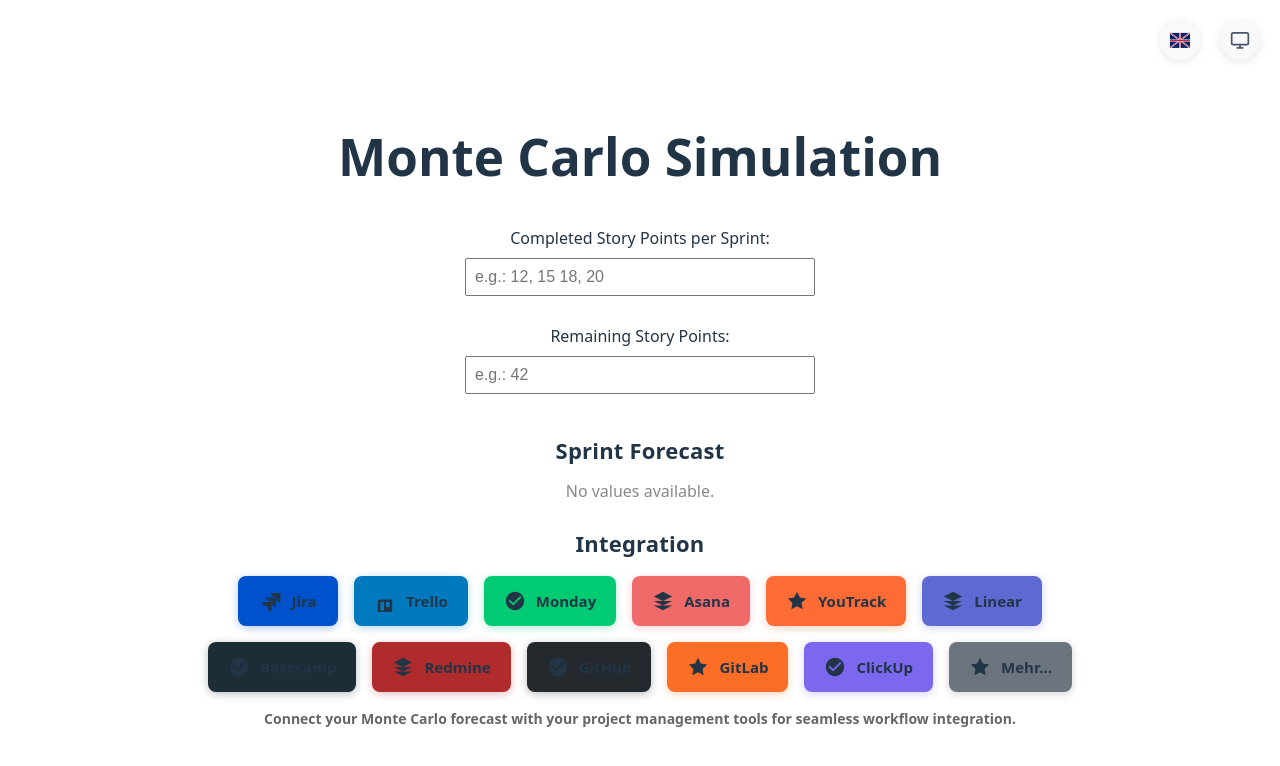
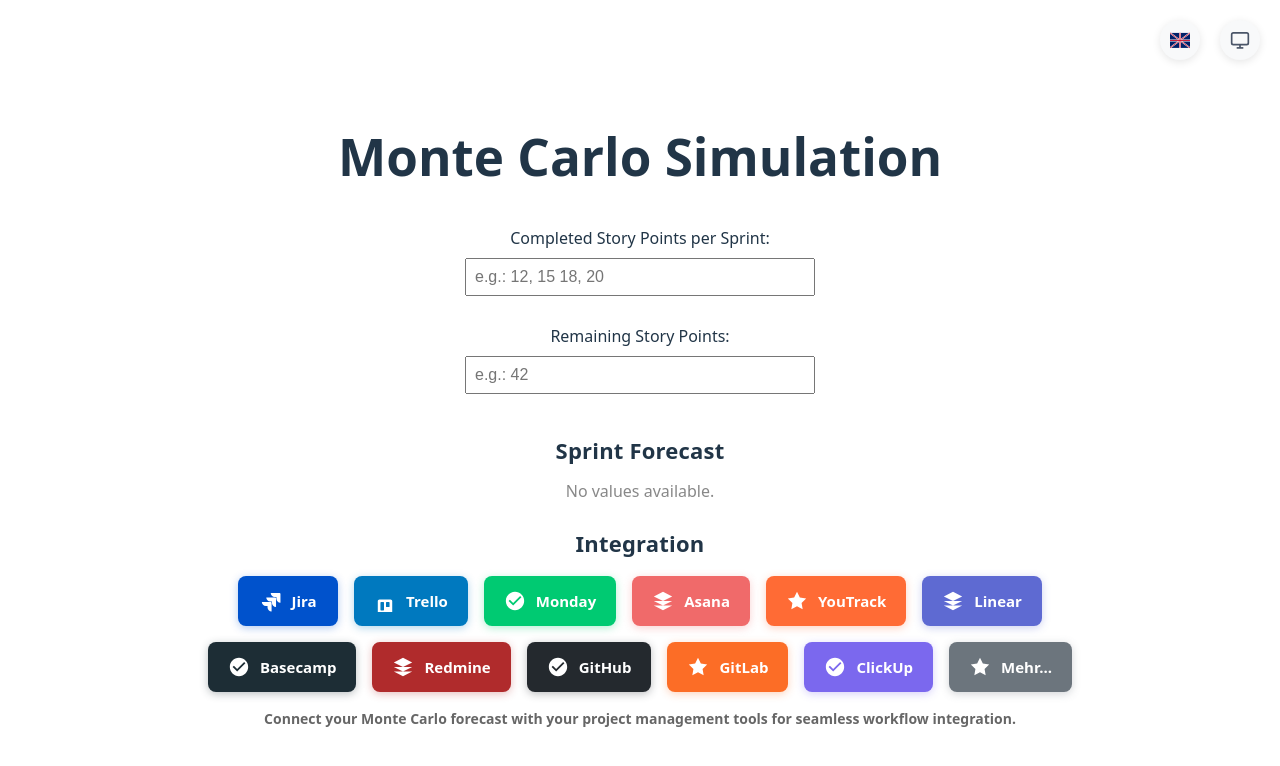
Before and after one commit to rostigerloeffel/monte-carlo, a React (Vite) app: page / in a window 1280 px wide. Shown: the top 766 px of the page. Built offline with nearby package versions, Linux system fonts and the light colour scheme; what counterapi would draw is missing.

Commit message:
Fix integration button text color to always be white in light theme

```diff
--- a/src/components/IntegrationSection.css
+++ b/src/components/IntegrationSection.css
@@ -3,7 +3,7 @@
   align-items: center;
   gap: 10px;
   padding: 14px 20px;
-  color: white;
+  color: white !important;
   border: none;
   border-radius: 8px;
   cursor: pointer;
@@ -20,6 +20,7 @@
 .integration-button:hover {
   transform: translateY(-2px);
   box-shadow: 0 4px 12px rgba(0, 0, 0, 0.4);
+  color: white !important;
 }
 
 .integration-button svg {
@@ -29,6 +30,7 @@
 .integration-button span {
   display: inline-block;
   vertical-align: baseline;
+  color: white !important;
 }
 
 /* Responsive adjustments */
```
